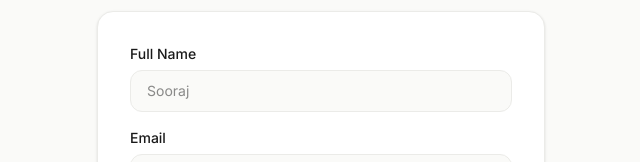
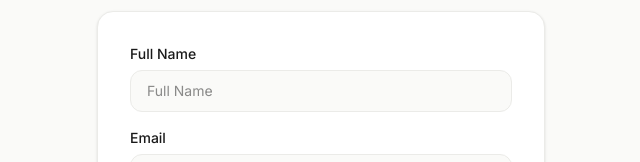
Before and after one commit to Dev-Sooraj-Git/promiselane-frontend, a React (Vite) app: page /register in a window 1280 px wide. Shown: the part 220-382 px from the top of the page, without its empty margins (319-959 px from the left). Built offline with nearby package versions, Linux system fonts and the light colour scheme.

Commit message:
Placeholder Details Updated

```diff
--- a/src/pages/Register.jsx
+++ b/src/pages/Register.jsx
@@ -93,7 +93,7 @@ export default function Register() {
                                 onChange={(e) => validateField('name', e.target.value)}
                                 required
                                 className="w-full px-4 py-2.5 border border-border rounded-xl bg-bg text-text text-sm focus:outline-none focus:ring-2 focus:ring-accent/30 focus:border-accent/50 transition-all"
-                                placeholder="Sooraj"
+                                placeholder="Full Name"
                             />
                             {fieldErrors.name && <p className="text-danger text-xs mt-1">{fieldErrors.name}</p>}
                         </div>
```
